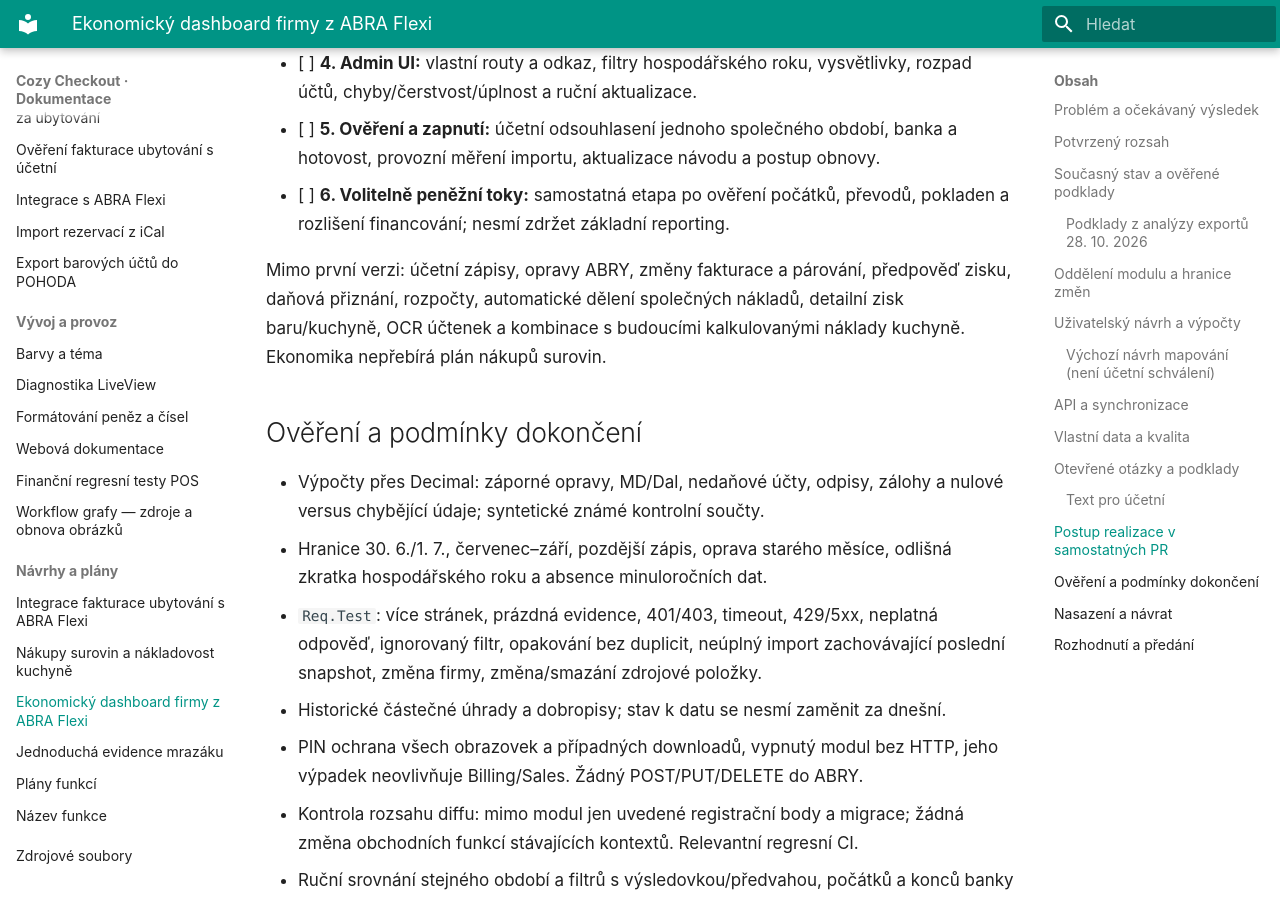
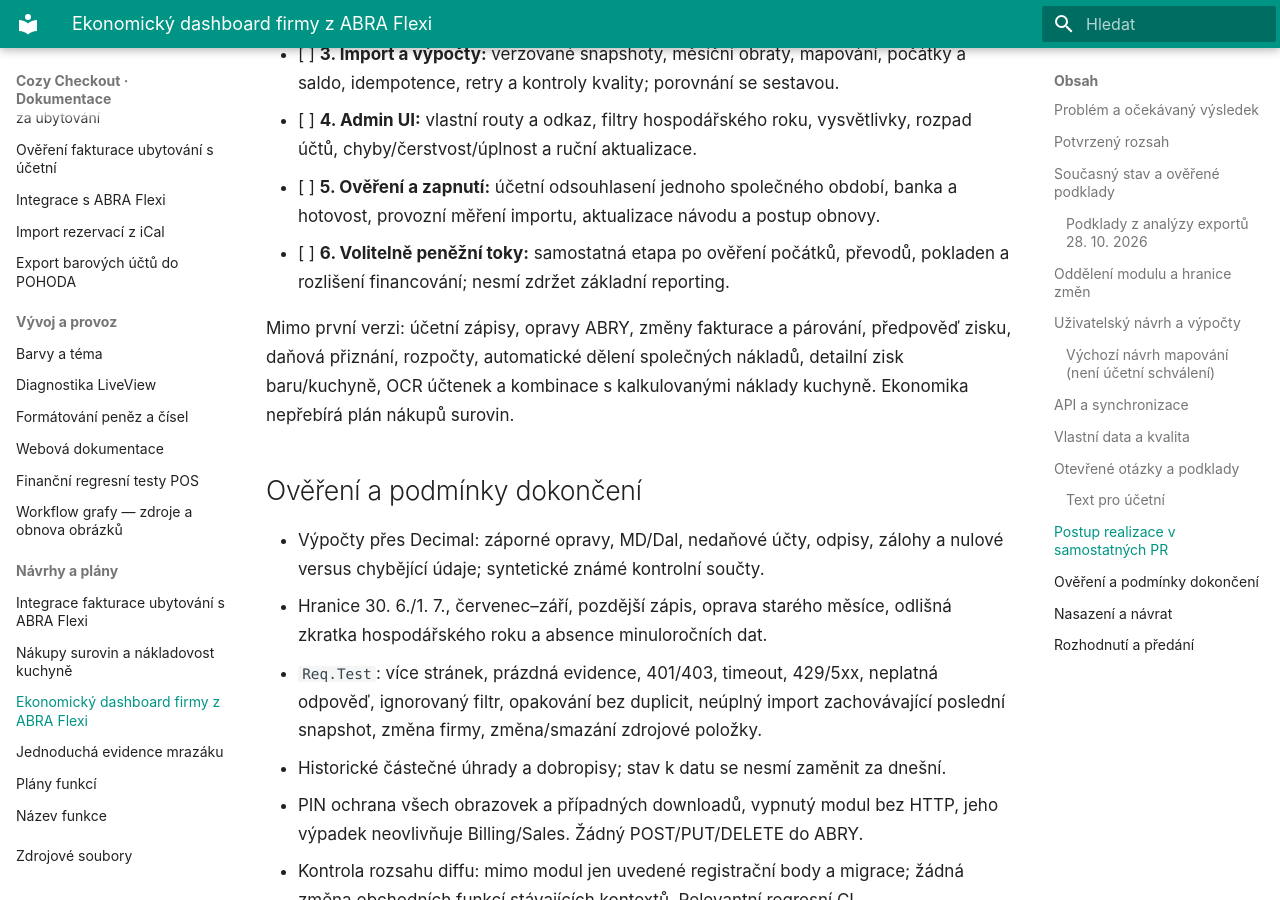
Before and after one commit to michalhorcic/cozy-checkout, an MkDocs documentation site: the page built from docs/plans/2026-10-28-ekonomicky-dashboard.md, in a window 1280 px wide and 900 px high, scrolled down 9256 px. Built offline with MkDocs 1.6.1 and Material for MkDocs 9.7.7, drawn with Linux system fonts in a browser that asks for light colours; some of the changed text lies outside the part shown.

Commit message:
docs: reconcile economics plan with current main

```diff
--- a/docs/plans/2026-10-28-ekonomicky-dashboard.md
+++ b/docs/plans/2026-10-28-ekonomicky-dashboard.md
@@ -294,7 +296,7 @@
 
 Mimo první verzi: účetní zápisy, opravy ABRY, změny fakturace a párování,
 předpověď zisku, daňová přiznání, rozpočty, automatické dělení společných
-nákladů, detailní zisk baru/kuchyně, OCR účtenek a kombinace s budoucími
+nákladů, detailní zisk baru/kuchyně, OCR účtenek a kombinace s
 kalkulovanými náklady kuchyně. Ekonomika nepřebírá plán nákupů surovin.
 
 ## Ověření a podmínky dokončení
```
Also changed, not shown: other parts of docs/plans/2026-10-28-ekonomicky-dashboard.md (+2 -0 lines).
